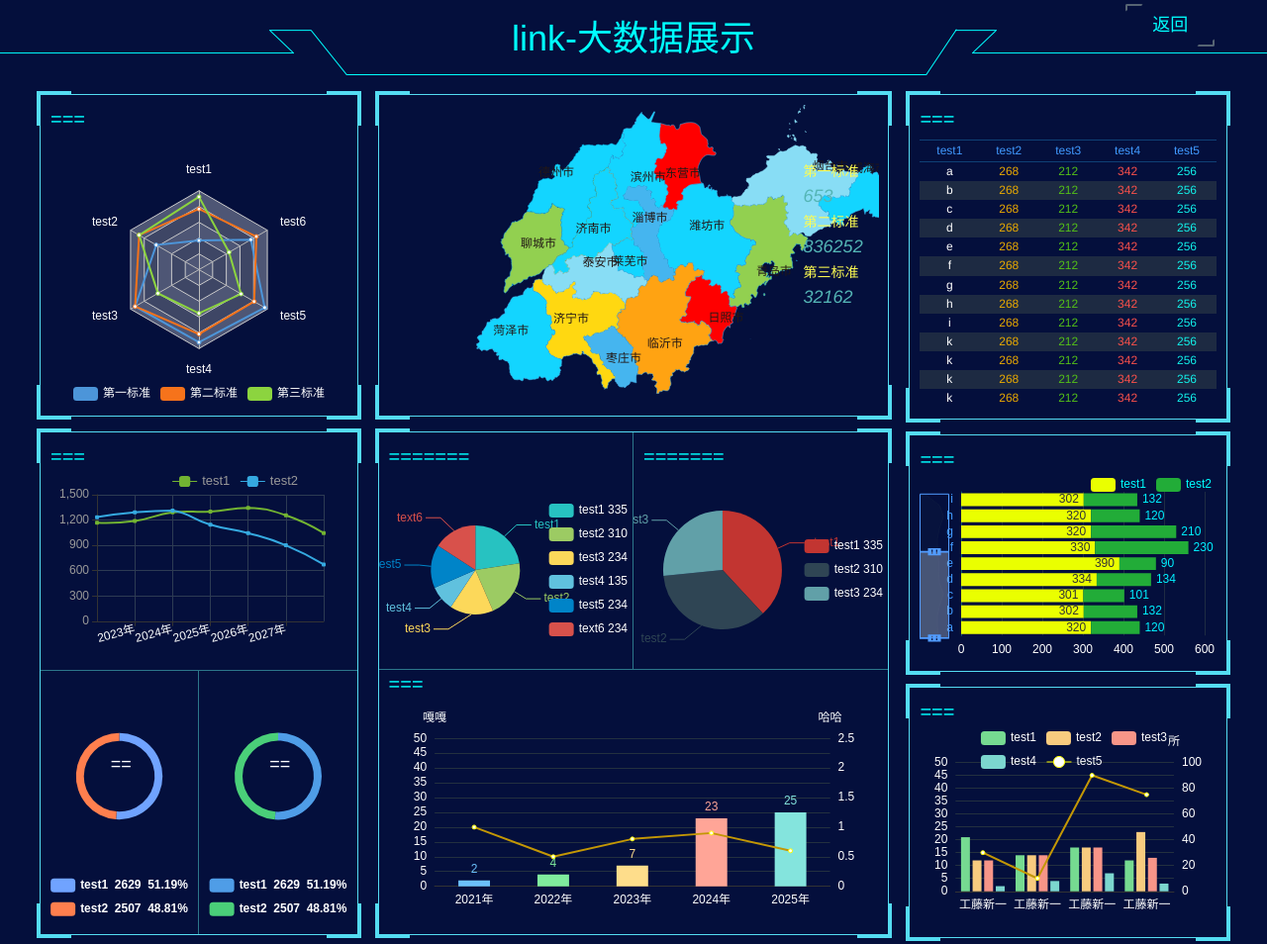
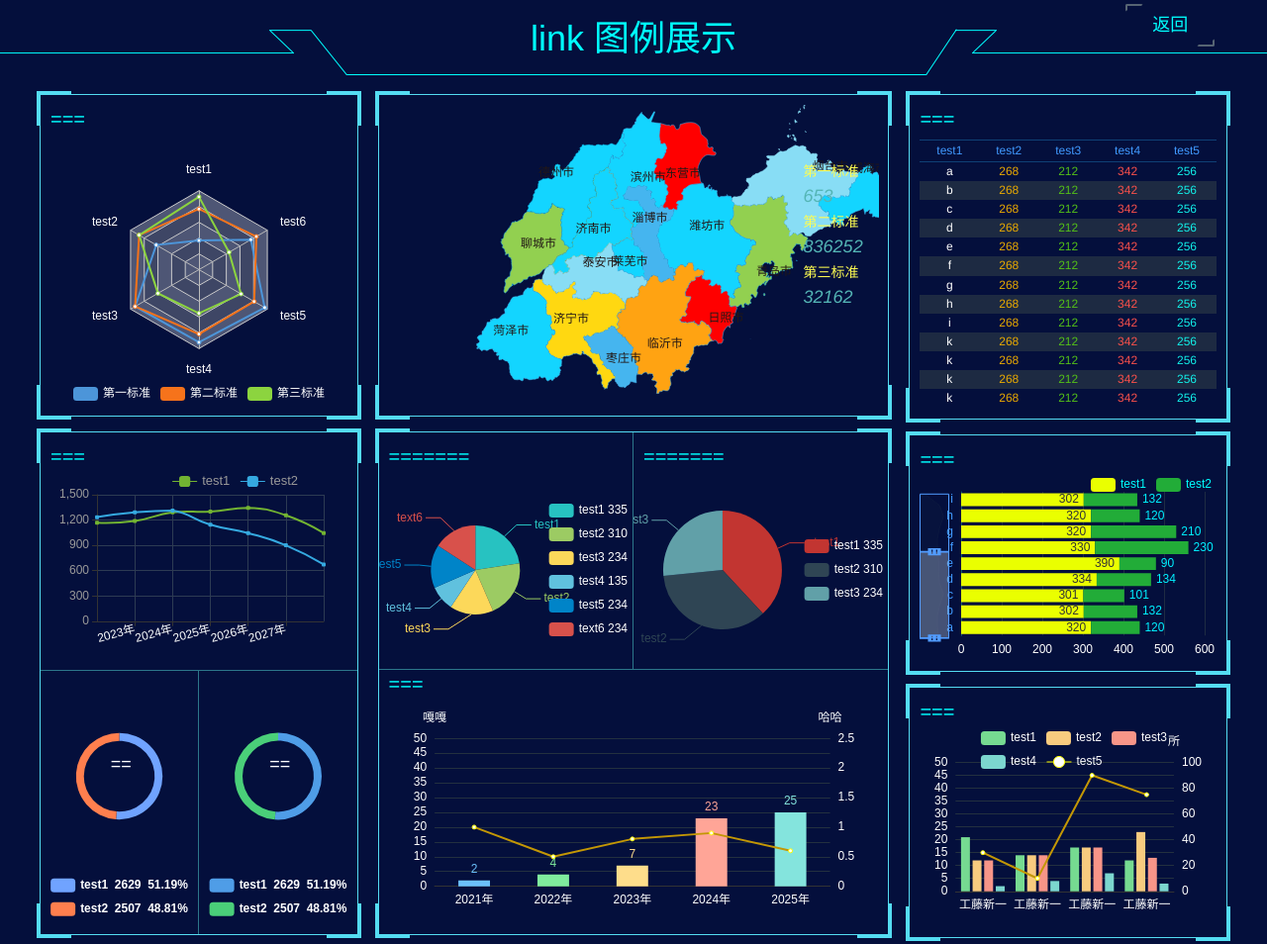
Before and after one commit to link-ui/bigDate, a plain HTML site: page index.html in a window 1280 px wide. Shown: the whole page at 99% size. Drawn offline with Linux system fonts and the light colour scheme.

Commit message:
Update index.html

```diff
--- a/index.html
+++ b/index.html
@@ -11,7 +11,7 @@
 <body>
 <!--头部-->
 <div class="header">
-    link-大数据展示
+    link 图例展示
     <a href="javascript:;" class="a-access">
         <button class="button type1">
     		返回
```
